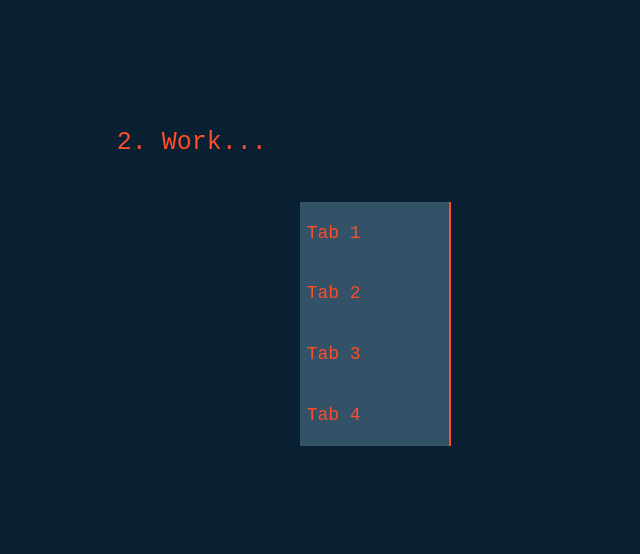
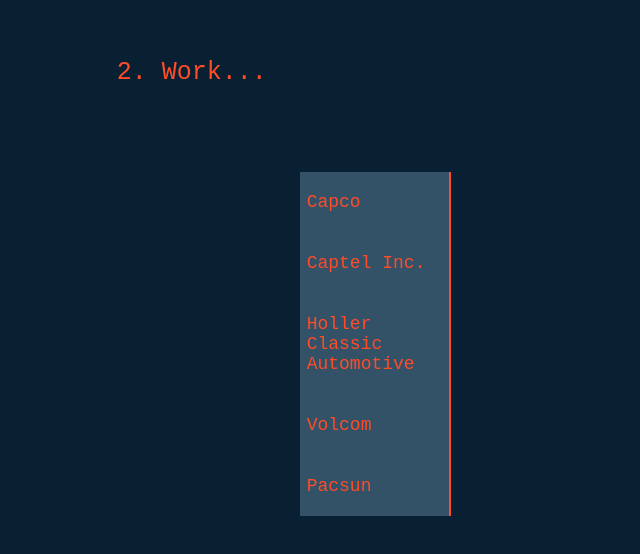
Before and after one commit to kylest0kes/folio, a React (Create React App) app: page / in a window 1280 px wide. Shown: the part 1479-2033 px from the top of the page, without its empty margins (0-640 px from the left). Built offline with nearby package versions, Linux system fonts and the light colour scheme.

Commit message:
made the og work component into a combo of sub components, and dynamically populated the content from the json file

```diff
--- a/src/Components/WorkItem/WorkItem.css
+++ b/src/Components/WorkItem/WorkItem.css
@@ -9,6 +9,7 @@
   transform: translateZ(0);
   display: block;
   margin: 0 auto;
+  padding-top: 40px;
 }
 
 .tabs_menu {
@@ -25,7 +26,8 @@
 #tab1,
 #tab2,
 #tab3,
-#tab4 {
+#tab4,
+#tab5 {
   padding-top: 15%;
   padding-bottom: 15%;
   padding-left: 5%;
@@ -50,7 +52,8 @@
 #tab1_content,
 #tab2_content,
 #tab3_content,
-#tab4_content {
+#tab4_content,
+#tab5_content {
   /*   background-color:red; */
   float: right;
   width: 70%;
@@ -87,7 +90,7 @@
   background: #4a6a83;
   transform: scaleX(0);
   transform-origin: 0 50%;
-    transition: transform 0.4s ease-out;
+  transition: transform 0.25s ease-out;
 }
 
 ul.tabs li:hover:before {
--- a/src/Components/WorkItem/WorkItem.js
+++ b/src/Components/WorkItem/WorkItem.js
@@ -1,8 +1,12 @@
 import React, { useEffect } from "react";
+
+import JOBS from "../../Assets/jobs/jobs";
 
 import $ from "jquery";
 
 import "./WorkItem.css";
+import WorkTab from "../WorkTab/WorkTab";
+import WorkTabContent from "../WorkTabContent/WorkTabContent";
 
 const WorkItem = (props) => {
   useEffect(() => {
@@ -10,6 +14,7 @@
     $("#tab2_content").hide();
     $("#tab3_content").hide();
     $("#tab4_content").hide();
+    $("#tab5_content").hide();
 
     $("#tab1").click(function () {
       $("#tab1_content").show();
@@ -17,9 +22,11 @@
       $("#tab2").css("background-color", "#335167");
       $("#tab3").css("background-color", "#335167");
       $("#tab4").css("background-color", "#335167");
+      $("#tab5").css("background-color", "#335167");
       $("#tab2_content").hide();
       $("#tab3_content").hide();
       $("#tab4_content").hide();
+      $("#tab5_content").hide();
     });
 
     $("#tab2").click(function () {
@@ -28,9 +35,11 @@
       $("#tab2").css("background-color", "#51738d");
       $("#tab3").css("background-color", "#335167");
       $("#tab4").css("background-color", "#335167");
+      $("#tab5").css("background-color", "#335167");
       $("#tab1_content").hide();
       $("#tab3_content").hide();
       $("#tab4_content").hide();
+      $("#tab5_content").hide();
     });
 
     $("#tab3").click(function () {
@@ -39,20 +48,37 @@
       $("#tab2").css("background-color", "#335167");
       $("#tab3").css("background-color", "#51738d");
       $("#tab4").css("background-color", "#335167");
+      $("#tab5").css("background-color", "#335167");
       $("#tab1_content").hide();
       $("#tab2_content").hide();
       $("#tab4_content").hide();
+      $("#tab5_content").hide();
     });
 
     $("#tab4").click(function () {
       $("#tab4_content").show();
+      $("#tab1").css("background-color", "#335167");
+      $("#tab2").css("background-color", "#335167");
+      $("#tab3").css("background-color", "#335167");
       $("#tab4").css("background-color", "#51738d");
-      $("#tab3").css("background-color", "#335167");
-      $("#tab2").css("background-color", "#335167");
-      $("#tab1").css("background-color", "#335167");
+      $("#tab5").css("background-color", "#335167");
       $("#tab1_content").hide();
       $("#tab2_content").hide();
       $("#tab3_content").hide();
+      $("#tab5_content").hide();
+    });
+
+    $("#tab5").click(function () {
+      $("#tab5_content").show();
+      $("#tab1").css("background-color", "#335167");
+      $("#tab2").css("background-color", "#335167");
+      $("#tab3").css("background-color", "#335167");
+      $("#tab4").css("background-color", "#335167");
+      $("#tab5").css("background-color", "#51738d");
+      $("#tab1_content").hide();
+      $("#tab2_content").hide();
+      $("#tab3_content").hide();
+      $("#tab4_content").hide();
     });
   }, []);
 
@@ -60,29 +86,24 @@
     <div class="tab_div">
       <div class="tabs_menu">
         <ul class="tabs">
-          <li id="tab1"> Tab 1 </li>
-          <li id="tab2"> Tab 2 </li>
-          <li id="tab3"> Tab 3 </li>
-          <li id="tab4"> Tab 4 </li>
+          {JOBS.map((job) => {
+            return <WorkTab key={job.id} tabnum={job.tabnum} job={job.job} />;
+          })}
         </ul>
       </div>
 
       <div class="tab_content">
-        <div id="tab1_content">
-          <p> Tab 1 Content </p>
-        </div>
-
-        <div id="tab2_content">
-          <p> Tab 2 Content </p>
-        </div>
-
-        <div id="tab3_content">
-          <p> Tab 3 Content </p>
-        </div>
-
-        <div id="tab4_content">
-          <p> Tab 4 Content </p>
-        </div>
+        {JOBS.map((job) => {
+          return (
+            <WorkTabContent
+              key={job.id}
+              tabcontent={job.tabcontent}
+              role={job.role}
+              date={job.date}
+              jobdesc={job.jobdesc}
+            />
+          );
+        })}
       </div>
     </div>
   );
--- /dev/null
+++ b/src/Components/WorkTab/WorkTab.js
@@ -0,0 +1,11 @@
+import React from 'react';
+
+import './WorkTab.css';
+
+const WorkTab = (props) => {
+  return (
+    <li id={ props.tabnum}> { props.job } </li>
+  )
+}
+
+export default WorkTab;
--- /dev/null
+++ b/src/Components/WorkTabContent/WorkTabContent.js
@@ -0,0 +1,17 @@
+import React from "react";
+
+import "./WorkTabContent.css";
+
+const WorkTabContent = (props) => {
+  return (
+    <div id={props.tabcontent}>
+      <p> {props.role} </p>
+      <br />
+      <p> {props.date} </p>
+      <br />
+      <p> {props.jobdesc} </p>
+    </div>
+  );
+};
+
+export default WorkTabContent;
```
Also changed, not shown: src/Sections/Work/Work.js (+0 -13 lines), src/Components/WorkTab/WorkTab.css (added), src/Components/WorkTabContent/WorkTabContent.css (added). Lines whose indentation alone changed are shown as unchanged.
